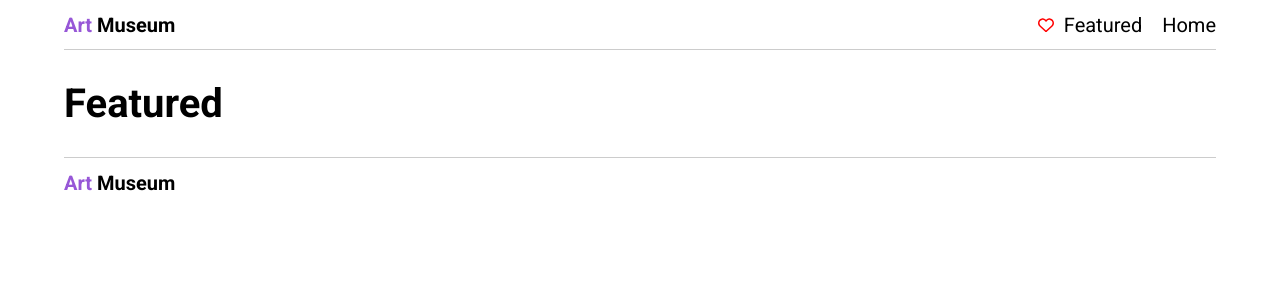
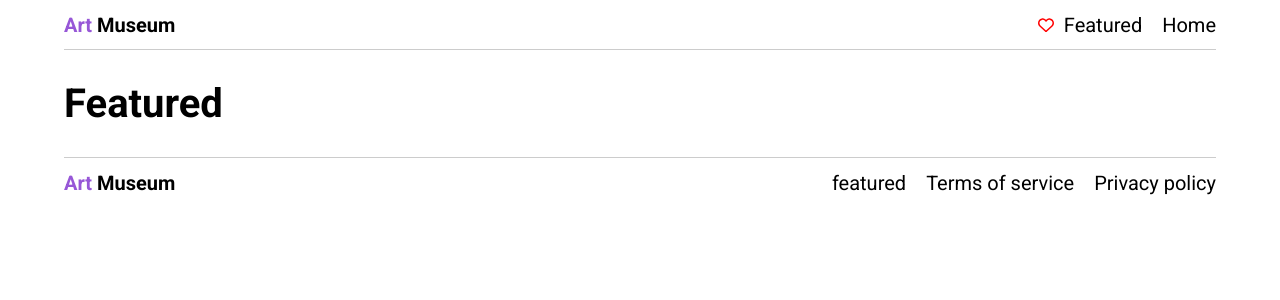
Before and after one commit to myhaJXX/art-museum, a React app: page /featured in a window 1280 px wide. Shown: the top 300 px of the page. Built offline with nearby package versions, Linux system fonts and the light colour scheme.

Commit message:
footer is fixed

```diff
--- a/src/components/UI/StyledLink.tsx
+++ b/src/components/UI/StyledLink.tsx
@@ -1,9 +1,8 @@
 import { IconProp } from '@fortawesome/fontawesome-svg-core'
 import { FontAwesomeIcon } from '@fortawesome/react-fontawesome'
-import React, { FC, useContext } from 'react'
+import React, { FC } from 'react'
 import { useNavigate } from 'react-router-dom'
 import styled from 'styled-components'
-import Store from '../../store/store'
 
 const StyledLinkCss = styled.a`
     display: flex;
@@ -40,7 +39,6 @@ interface Iprops {
 
 const StyledLink:FC<Iprops> = ({title, icon, link, iconColor}) => {
     const nav = useNavigate()
-    const color = useContext(Store)?.colorMain
   return (
     <StyledLinkCss onClick={()=>nav(`${link}`)}>
         {icon && <FontAwesomeIcon icon={icon} color={iconColor}/>}
--- a/src/components/_Footer/Footer.tsx
+++ b/src/components/_Footer/Footer.tsx
@@ -1,12 +1,21 @@
 import React, { FC, useContext } from 'react';
 import HeaderLogo from '../Logo/Logo';
 import Store from '../../store/store';
+import StyledLink from '../UI/StyledLink';
+import { StyledContainerD } from '../UI/StyledContainer';
 
 const Footer: FC = () => {
   const color = useContext(Store)?.colorBg
   return (
     <footer style={{borderColor: color}}>
       <HeaderLogo/>
+
+      <StyledContainerD $gap='20px'>
+        <StyledLink link='/featured' title='featured'/>
+        <StyledLink link='/terms' title='Terms of service'/>
+        <StyledLink link='/privacy' title='Privacy policy'/>
+      </StyledContainerD>
+
     </footer>
   )
 };
```
